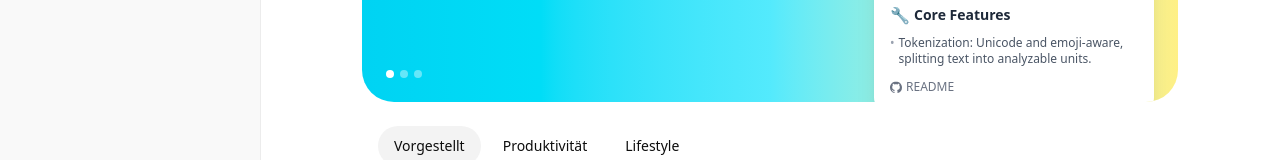
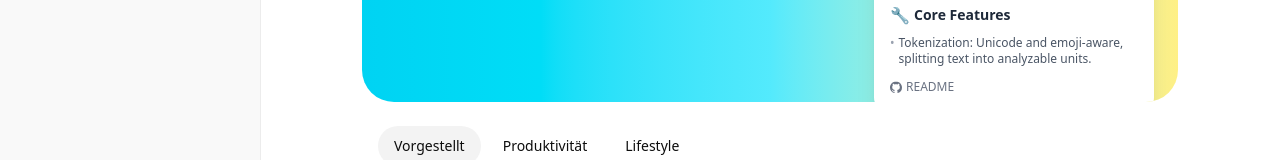
Before and after one commit to easakibahmad/chatgpt-apps-ui, a Next.js app: page / in a window 1280 px wide. Shown: the part 398-558 px from the top of the page. Built offline with nearby package versions, Linux system fonts and the light colour scheme.

Commit message:
feat: change arrows styles

```diff
--- a/components/featured-carousel.tsx
+++ b/components/featured-carousel.tsx
@@ -221,13 +221,13 @@ export function FeaturedCarousel() {
           </button>
 
           {/* Dots */}
-          <div className="flex gap-1.5 mt-auto">
+          <div className="flex gap-1.5 mt-auto bg-[#0000000F] p-1 rounded-full w-fit opacity-0 group-hover:opacity-100 transition-opacity duration-300 ease-in-out">
             {featuredApps.map((_, index) => (
               <button
                 key={index}
                 onClick={() => setActiveIndex(index)}
                 className={cn(
-                  "w-2 h-2 rounded-full transition-colors",
+                  "w-1.5 h-1.5 rounded-full transition-colors",
                   index === activeIndex ? "bg-white" : "bg-white/40"
                 )}
                 aria-label={`Go to slide ${index + 1}`}
@@ -243,7 +243,7 @@ export function FeaturedCarousel() {
         {canGoLeft && (
           <button
             onClick={prevSlide}
-            className="cursor-pointer absolute left-4 top-1/2 -translate-y-1/2 w-8 h-8 bg-white rounded-full shadow-lg flex items-center justify-center hover:bg-gray-50 transition-opacity duration-300 ease-in-out border border-gray-200 z-20 opacity-0 group-hover:opacity-100 pointer-events-none group-hover:pointer-events-auto"
+            className="cursor-pointer absolute left-4 top-1/2 -translate-y-1/2 w-8 h-8 bg-[#0000000F] rounded-full shadow-lg flex items-center justify-center hover:bg-[#0000001A] transition-all duration-300 ease-in-out z-20 opacity-0 group-hover:opacity-100 pointer-events-none group-hover:pointer-events-auto"
           >
             <ChevronLeft className="w-6 h-6 text-gray-600" />
           </button>
@@ -253,7 +253,7 @@ export function FeaturedCarousel() {
         {canGoRight && (
           <button
             onClick={nextSlide}
-            className="cursor-pointer absolute right-4 top-1/2 -translate-y-1/2 w-8 h-8 bg-white/90 rounded-full shadow-sm flex items-center justify-center hover:bg-white transition-opacity duration-300 ease-in-out border border-gray-100 z-20 opacity-0 group-hover:opacity-100 pointer-events-none group-hover:pointer-events-auto"
+            className="cursor-pointer absolute right-4 top-1/2 -translate-y-1/2 w-8 h-8 bg-[#0000000F] rounded-full shadow-sm flex items-center justify-center hover:bg-[#0000001A] transition-all duration-300 ease-in-out z-20 opacity-0 group-hover:opacity-100 pointer-events-none group-hover:pointer-events-auto"
           >
             <ChevronRight className="w-6 h-6 text-gray-500" />
           </button>
```
